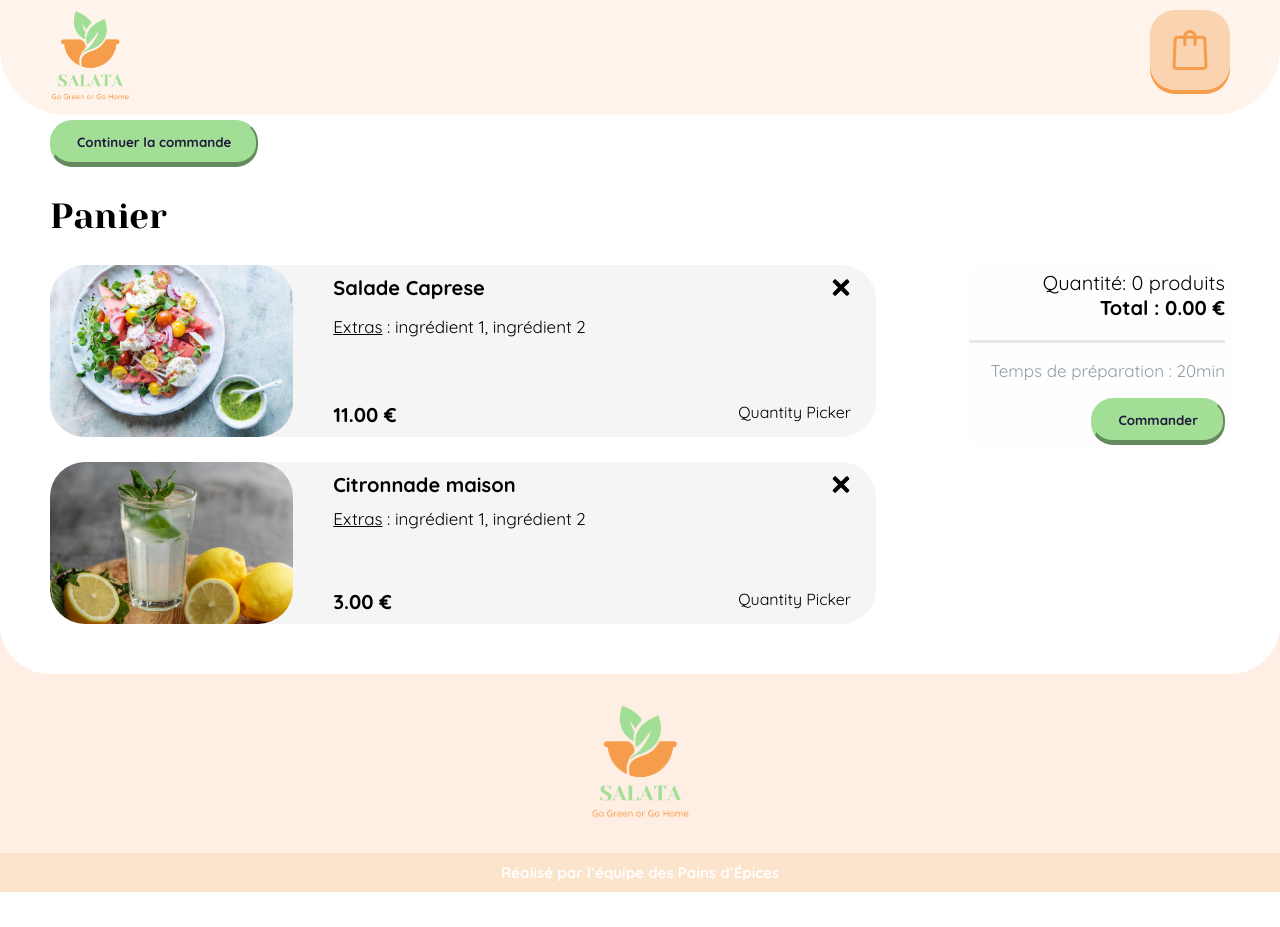
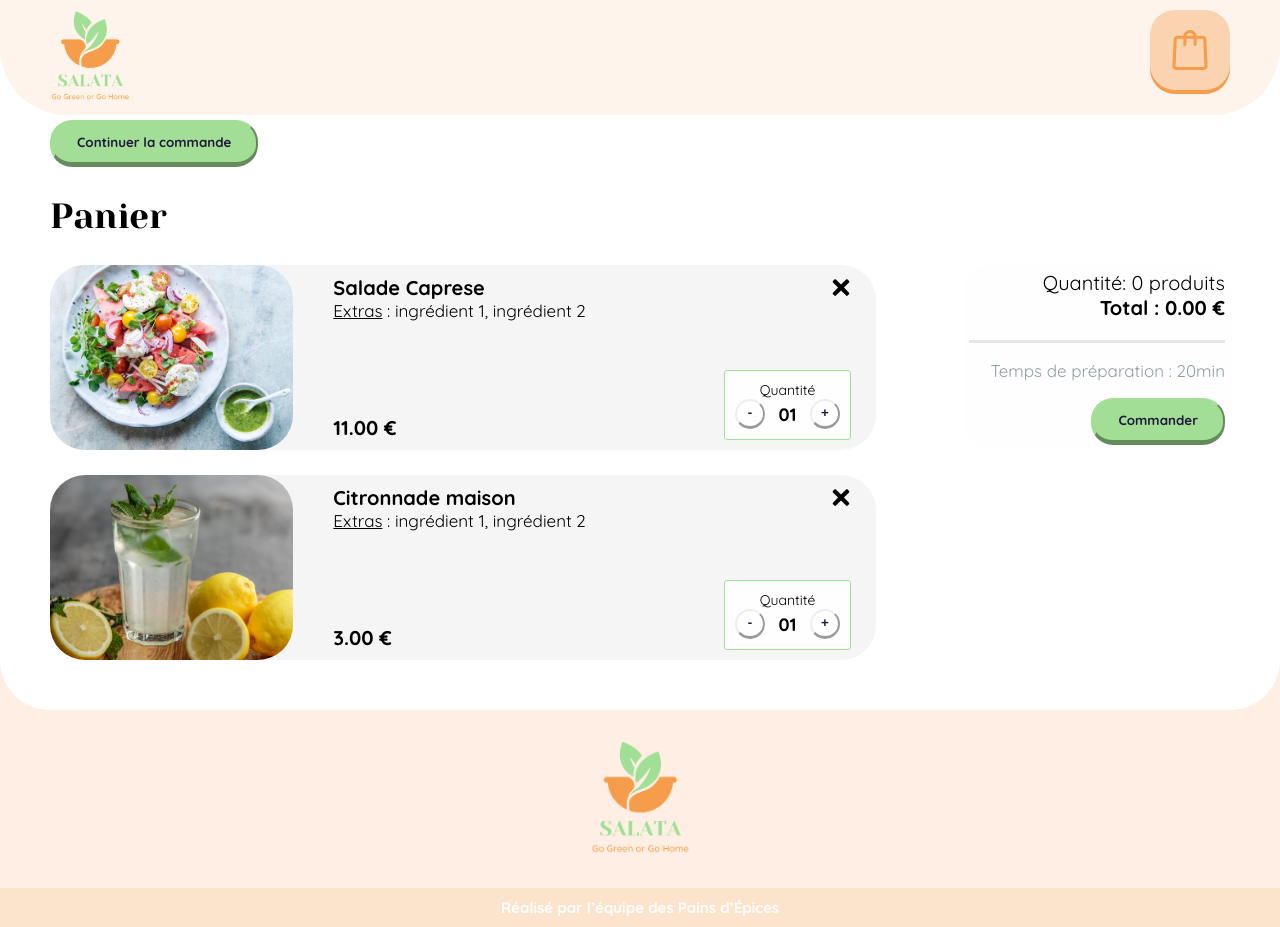
Before and after one commit to ALJURDY/SALATA, a React (Create React App) app: page /basket in a window 1280 px wide. Before the commit the page ends 892 px from the top, so only its background shows below. Built offline with nearby package versions, Linux system fonts and the light colour scheme.

Commit message:
[CREATE] Add quantitypicker to product basket card

```diff
--- a/src/components/ProductBasket/ProductBasket.module.css
+++ b/src/components/ProductBasket/ProductBasket.module.css
@@ -39,6 +39,10 @@
   justify-content: space-between;
 }
 
+.basketCard .bottomline {
+  align-items: flex-end;
+}
+
 .basketCard .price,
 .basketCard .productName {
   font-size: clamp(15px, 3vw, 20px);
--- a/src/components/ProductBasket/ProductBasket.tsx
+++ b/src/components/ProductBasket/ProductBasket.tsx
@@ -1,4 +1,5 @@
 import { IProduct } from "../../mocks/products";
+import QuantityPicker from "../Quantity-Picker/Quantity-Picker";
 import style from "./ProductBasket.module.css";
 
 interface ProductBasketProps {
@@ -40,7 +41,7 @@ const ProductBasket = (props: ProductBasketProps) => {
         {/* Prix et Quantity Picker */}
         <div className={style.bottomline}>
           <p className={style.price}>{product.price.toFixed(2)} €</p>
-          <div>Quantity Picker</div>
+          <QuantityPicker />
         </div>
       </div>
     </article>
```
